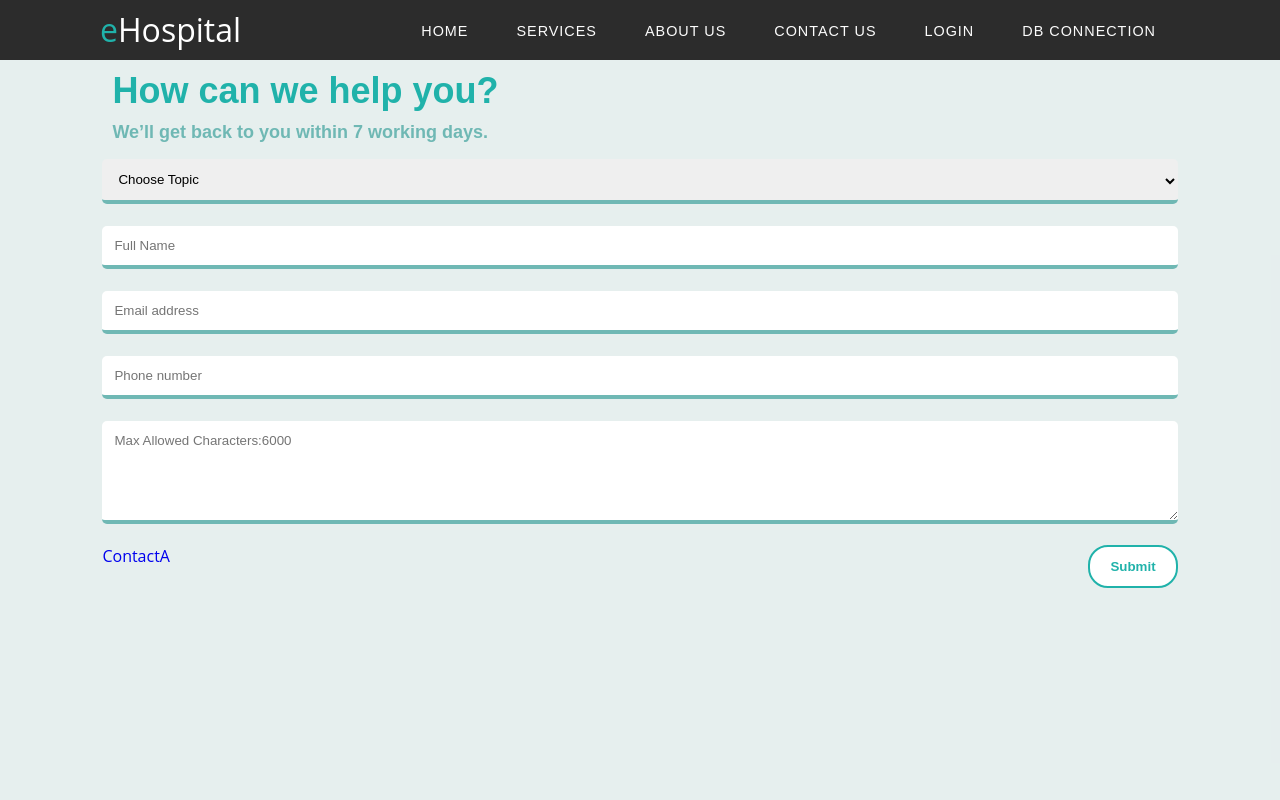
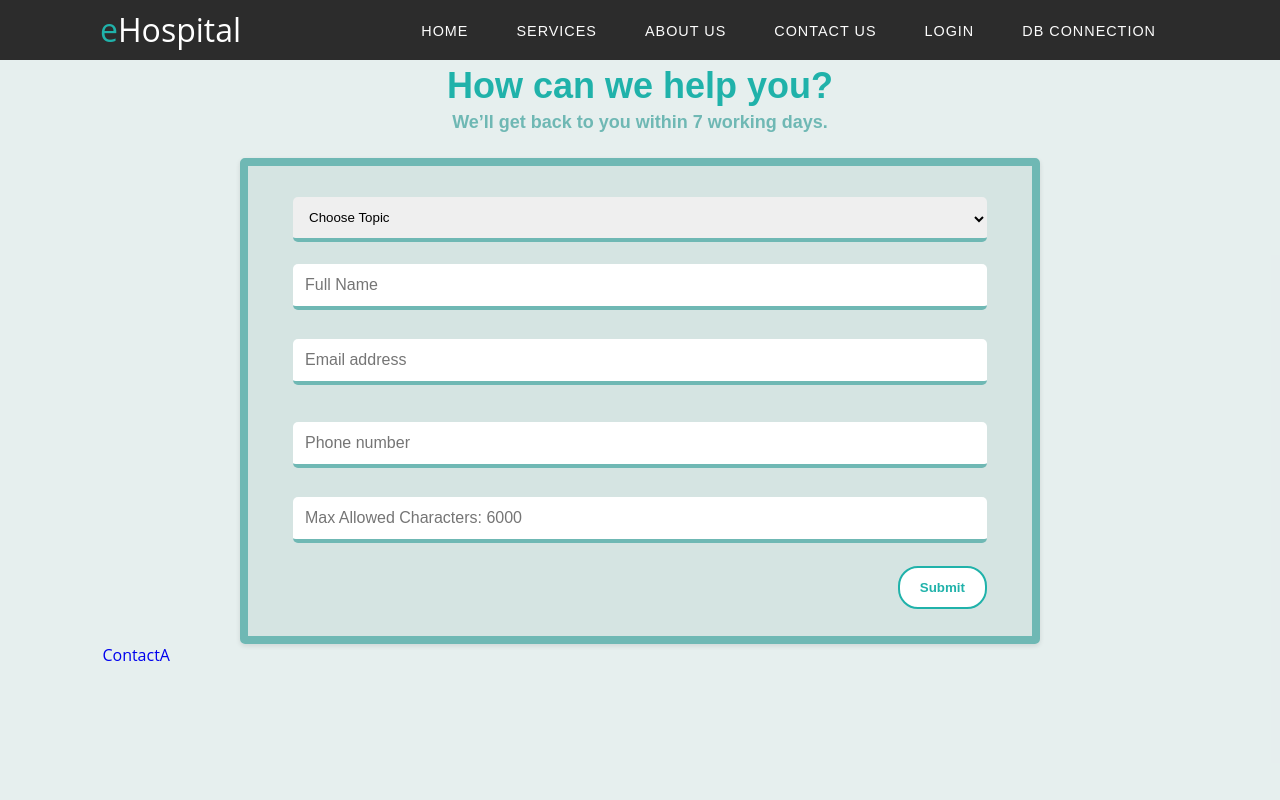
Before and after one commit to Shuli-Wang/eHospital_FE, a React (Create React App) app: page /contact in a window 1280 px wide. Shown: the top 800 px of the page. Built offline with nearby package versions, Linux system fonts and the light colour scheme.

Commit message:
Contact.js modif and Contact.css addition26-Oct-23

```diff
--- a/src/screens/Contact.js
+++ b/src/screens/Contact.js
@@ -1,8 +1,63 @@
-import React from 'react';
-import '../styles/screens/ContactPage.css';
+import React, { useState } from 'react';
+//import '../styles/screens/ContactPage.css';
+import '../styles/screens/Contact.css';
 
 
 const Contact = () => {
+
+
+  const [formData, setFormData] = useState({
+    contactTopic: '',
+    contactName: '',
+    contactEmail: '',
+    contactPhone: '',
+    contactMessage: ''
+  })
+
+  const [errors, setErrors] = useState({})
+
+  const handleChange = (e) => {
+    const {name, value} = e.target;
+    setFormData({
+        ...formData, [name] : value
+    })
+  }
+
+  const handleSubmit = (e) => {
+    e.preventDefault()
+    const validationErrors = {}
+  //   if(!formData.contactTopic.trim()) {
+  //     validationErrors.contactTopic = "Topic is required"
+  // }
+    if(!formData.contactName.trim()) {
+        validationErrors.contactName = "Name is required"
+    }
+
+    if(!formData.contactEmail.trim()) {
+        validationErrors.contactEmail = "Email is required"
+    } else if(!/\S+@\S+\.\S+/.test(formData.contactEmail)){
+        validationErrors.contactEmail = "Email is not valid"
+    }
+
+    if(!formData.contactPhone.trim()) {
+        validationErrors.contactPhone = "Phone is required"
+    } else if(formData.contactPhone.length < 10){
+        validationErrors.contactPhone = "Phone should be at least 10 digits"
+    }
+
+    if(!formData.contactMessage.trim()) {
+      validationErrors.contactMessage = "Message is required"
+  } else if(formData.contactMessage.length > 10){
+      validationErrors.contactMessage = "Max length is 20 characters"
+  }
+
+    setErrors(validationErrors)
+
+    if(Object.keys(validationErrors).length === 0) {
+        alert("Form Submitted successfully")
+    }
+
+  }
 
   return (
     <div className='ContactForm'>
@@ -10,12 +65,15 @@ const Contact = () => {
       <div className='row'>
         <div className='col-12 text-center'>
           <div className='contactForm'>
-              <form id='contact-form' noValidate>
+            {/* <form id='contact-form' noValidate> */}
     <div><h1>How can we help you?</h1></div>
     <div><h3>We’ll get back to you within 7 working days.</h3></div>
-              <select className="bg-gray-50 border border-gray-300
-                                        text-gray-600 text-sm rounded-lg
-                                        focus:border-blue-500 w-full p-2.5">
+
+    <form onSubmit={handleSubmit}>
+    <select className="bg-gray-2 border border-gray-1
+                                        text-gray-10 text-sm rounded-lg
+                                        focus:border-blue-5 w-full p-2.5"  >
+                        {/* <option value = ""></option> */}
                         <option value="contactTopic" >
                             Choose Topic
                         </option>
@@ -31,62 +89,62 @@ const Contact = () => {
                         <option value="contactTopic">
                             Techinical Issue Reports
                         </option>
+
+                        {/* <option disabled selected></span>}</option> */}
+                        {/* {errors.contactTopic && <span>{errors.contactTopic}</span>}  */}
                     </select>
 
-                {/* Row 1 of form */}
-
-                <div className='row formRow'>
-                  <div className='col'>
+                    {/* <div class="invalid-feedback">Select and option</div> */}
+      <div>
+        {/* <label>Username:</label> */}
         <input
-                      type='text'
-                      name='contactName'
-                      className='form-control formInput'
+          type="text"
+          name="contactName"
           placeholder='Full Name'
-                      required
-                    ></input>
+          autoComplete='off'
+          onChange={handleChange}
+        />
+          {errors.contactName && <span>{errors.contactName}</span>}
       </div>
+      <div>
+        {/* <label>Email:</label> */}
+        <input
+          type="email"
+          name="contactEmail"
+          placeholder='Email address'
+          autoComplete='off'
+          onChange={handleChange}
+        />
+          {errors.contactEmail && <span>{errors.contactEmail}</span>}
       </div>
-                {/* Row 2 of form */}
-                <div className='row formRow'>
-                  <div className='col'>
+      <div>
+        {/* <label>Password:</label> */}
         <input
-                      type='email'
-                      name='contactEmail'
-                      className='form-control formInput'
-                      placeholder='Email address'
-                      required
-                    ></input>
+          type="text"
+          name="contactPhone"
+          placeholder='Phone number'
+          autoComplete='off'
+          onChange={handleChange}
+        />
+          {errors.contactPhone && <span>{errors.contactPhone}</span>}
       </div>
+      <div>
+        {/* <label>Confirm Password:</label> */}
+        <input
+          type="text"
+          name="contactMessage"
+          className = 'form-control formInput'
+          placeholder='Max Allowed Characters: 6000'
+          autoComplete='off'
+          onChange={handleChange}
+        />
+          {errors.contactMessage && <span>{errors.contactMessage}</span>}
       </div>
-                {/* Row 3 of form */}
-                <div className='row formRow'>
-                  <div className='col'>
-                    <input
-                      type='text'
-                      name='contactPhone'
-                      className='form-control formInput'
-                      placeholder='Phone number'
-                    ></input>
-                  </div>
-                </div>
-                {/* Row 4 of form */ }
-                <div className='row formRow'>
-                  <div className='col'>
-                    <textarea
-                      rows={5}
-                      name='contactMessage'
-                      className='form-control formInput'
-                      placeholder='Max Allowed Characters:6000'
-                    ></textarea>
-                  </div>
-                </div>
-
       <button className='submit-btn' type='submit'>
                   Submit
                 </button>
-
-
     </form>
+    {/* </form> */}
               <a href="/ContactAdmin">ContactA</a><br></br>
    </div>
           </div>
@@ -94,7 +152,6 @@ const Contact = () => {
       </div>
     </div>
   );
-
 };
 
 export default Contact;
--- /dev/null
+++ b/src/styles/screens/Contact.css
@@ -0,0 +1,121 @@
+.contact-page {
+    padding: 20px;
+    text-align: center;
+  }
+
+  h1 {
+    font-size: 36px;
+    margin: 5px;
+    color:  lightseagreen;
+    text-align: center;
+    font-family: 'Poppins', sans-serif!important;
+  }
+
+  h3 {
+    font-size: 18px;
+    margin-bottom: 25px;
+    color: rgb(111, 184, 180);
+    text-align: center;
+    font-family: 'Poppins', sans-serif!important;
+
+  }
+
+  input[type=text], select, textarea {
+    font-family: 'Poppins', sans-serif!important;
+    width: 100%; /* Full width */
+    padding: 12px; /* Some padding */
+    border-radius: 5px;
+    border-bottom: 4px solid rgb(111, 184, 180);
+  border-top:0px;
+  border-left:0px;
+  border-right:0px;
+    box-sizing: border-box; /* Make sure that padding and width stays in place */
+    margin-top: 6px; /* Add a top margin */
+    margin-bottom: 8px; /* Bottom margin */
+    resize: vertical /* Allow the user to vertically resize the textarea (not horizontally) */
+
+  }
+  input[type=email], select, textarea {
+    font-family: 'Poppins', sans-serif!important;
+    width: 100%; /* Full width */
+    padding: 12px; /* Some padding */
+    border-radius: 5px;
+    border-bottom: 4px solid rgb(111, 184, 180);
+  border-top:0px;
+  border-left:0px;
+  border-right:0px;
+    box-sizing: border-box; /* Make sure that padding and width stays in place */
+    margin-top: 6px; /* Add a top margin */
+    margin-bottom: 16px; /* Bottom margin */
+    resize: vertical /* Allow the user to vertically resize the textarea (not horizontally) */
+  }
+
+form {
+    max-width: 800px;
+    max-height: 1300px;
+    margin: 0 auto;
+    padding-top: 25px;
+    padding-left: 45px;
+    padding-right: 45px;
+    padding-bottom: 70px;
+    border: 1px solid #691c1c;
+    border-radius: 5px;
+    background-color: rgba(173, 201, 199, 0.306);
+    box-shadow: 0 2px 5px rgba(0, 0, 0, 0.1);
+    border-bottom: 8px solid rgb(111, 184, 180);
+    border-left: 8px solid rgb(111, 184, 180);
+    border-top: 8px solid rgb(111, 184, 180);
+    border-right: 8px solid rgb(111, 184, 180);
+  }
+
+  /* Styles for the form fields and labels */
+  form div {
+    margin-bottom: 15px;
+  }
+
+  /* label {
+    display: block;
+    font-weight: bold;
+  } */
+  span {
+    color: #e74c3c;
+  }
+  input {
+    width: 100%;
+    padding: 10px;
+    border: 1px solid #000000;
+    border-radius: 5px;
+    font-size: 16px;
+  }
+
+  /* Styles for error messages */
+
+
+  /* Styles for the submit button */
+/* Style the submit button with a specific background color etc */
+button[type=submit] {
+    font-family: 'Poppins', sans-serif!important;
+    border-radius: 20px;
+    border: 2px solid lightseagreen;
+    background-color: white;
+    color: lightseagreen;
+    padding: 12px 20px;
+    cursor: pointer;
+    float: right;
+    font-weight: bold;
+  }
+
+  /* When moving the mouse over the submit button, add a darker green color */
+  button[type=submit]:hover {
+    font-family: 'Poppins', sans-serif!important;
+    border-radius: 20px;
+      border: 2px solid lightseagreen;
+    color:  white;
+    background-color: lightseagreen;
+    float: right;
+    font-weight: bold;
+  }
+  .container {
+    background-color:  rgba(173, 201, 199, 0.306);
+    padding: 20px;
+  }
```
Lines whose indentation alone changed are shown as unchanged.
